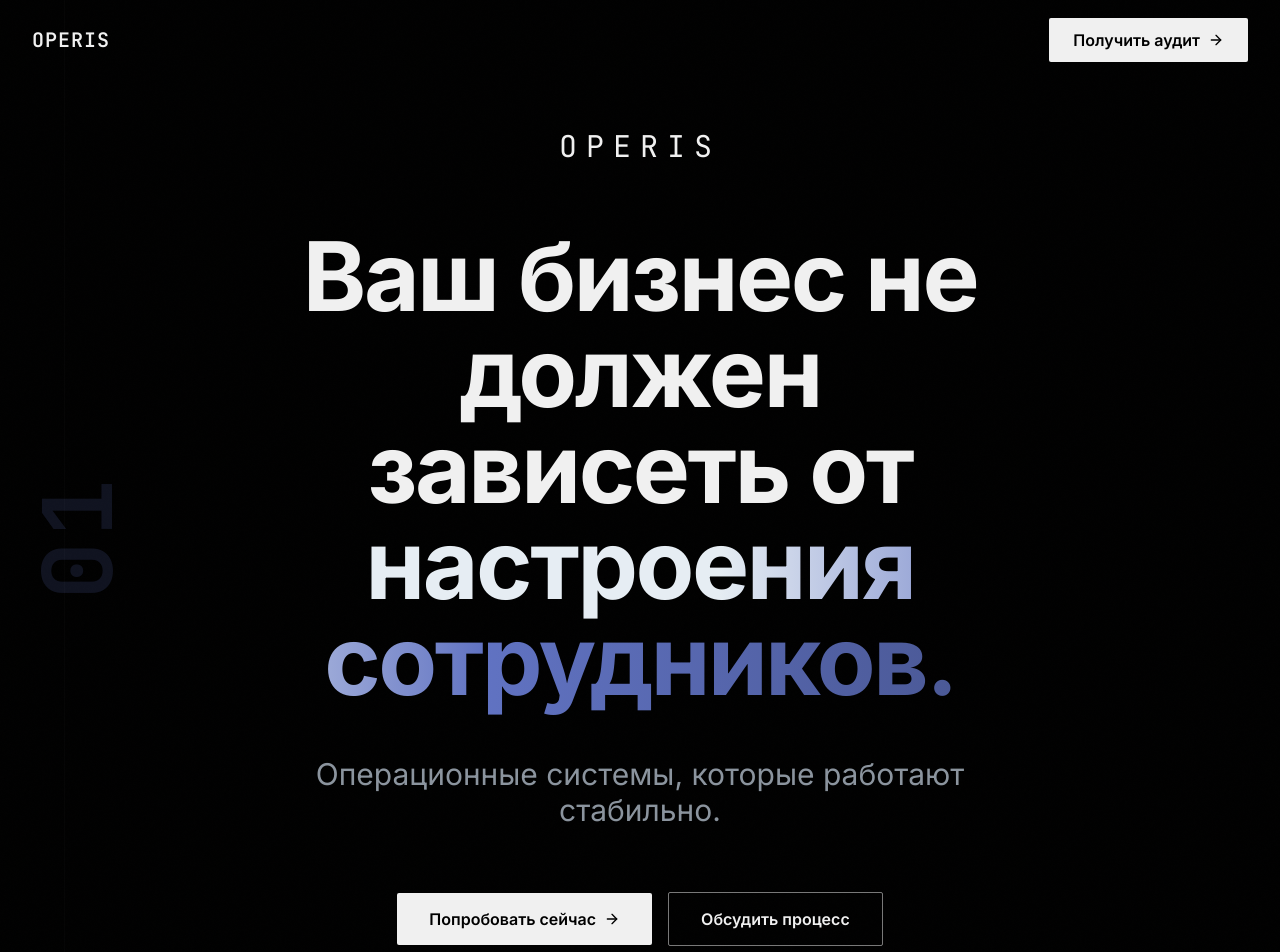
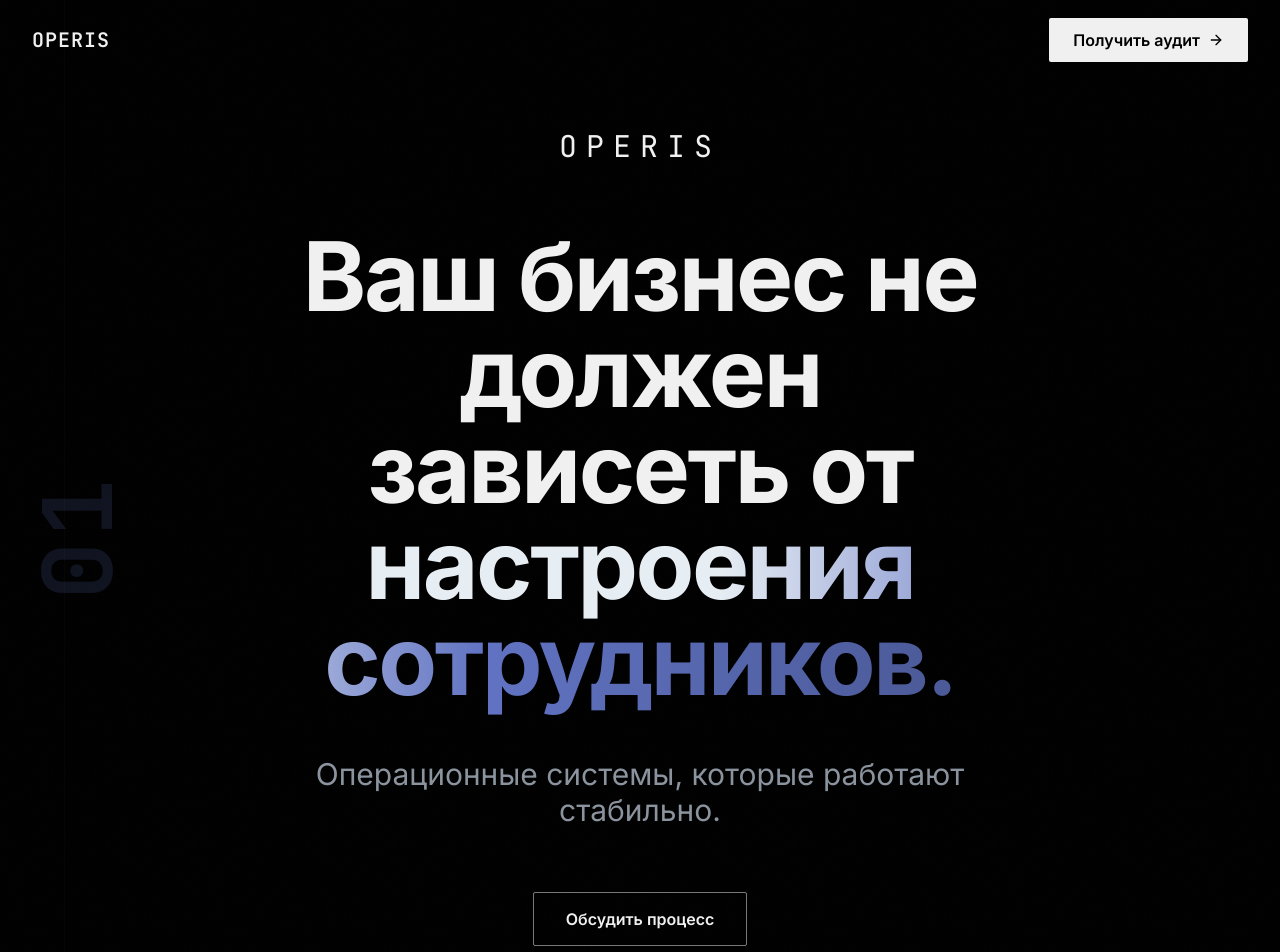
Before and after one commit to som1one/AI-Automation-, a React (Vite) app: page / in a window 1280 px wide. Shown: the top 952 px of the page. Built offline with nearby package versions, Linux system fonts and the light colour scheme.

Commit message:
Remove 'РџРѕРїСЂРѕР±РѕРІР°С‚СЊ СЃРµР№С‡Р°СЃ' button from HeroSection

```diff
--- a/src/sections/HeroSection.tsx
+++ b/src/sections/HeroSection.tsx
@@ -1,6 +1,4 @@
 import { motion, useScroll, useTransform } from 'framer-motion'
-import { ArrowRight } from 'lucide-react'
-import { useNavigate } from 'react-router-dom'
 import { useRef } from 'react'
 
 interface HeroSectionProps {
@@ -8,7 +6,6 @@
 }
 
 const HeroSection = ({ setActiveSection }: HeroSectionProps) => {
-  const navigate = useNavigate()
   const sectionRef = useRef<HTMLElement>(null)
   const { scrollYProgress } = useScroll({
     target: sectionRef,
@@ -109,24 +106,7 @@
             transition={{ duration: 1.2, delay: 1.1, ease: [0.25, 0.1, 0.25, 1] }}
             className="flex flex-col sm:flex-row items-center justify-center gap-4"
           >
-            {/* Кнопка 1 - Попробовать сейчас (большая, белая) */}
-            <motion.button
-              whileHover={{ scale: 1.02 }}
-              whileTap={{ scale: 0.98 }}
-              onClick={() => navigate('/reputation-control')}
-              className="relative px-8 py-3.5 bg-foreground text-background font-semibold rounded-sm transition-all duration-300 flex items-center gap-2 overflow-hidden group"
-            >
-              <span className="relative z-10">Попробовать сейчас</span>
-              <ArrowRight className="w-4 h-4 relative z-10" />
-              <motion.div
-                className="absolute inset-0 bg-primary/20"
-                initial={{ opacity: 0 }}
-                whileHover={{ opacity: 1 }}
-                transition={{ duration: 0.3 }}
-              />
-            </motion.button>
-
-            {/* Кнопка 2 - Обсудить процесс (контурная) */}
+            {/* Кнопка - Обсудить процесс (контурная) */}
             <motion.button
               whileHover={{ scale: 1.02 }}
               whileTap={{ scale: 0.98 }}
```
